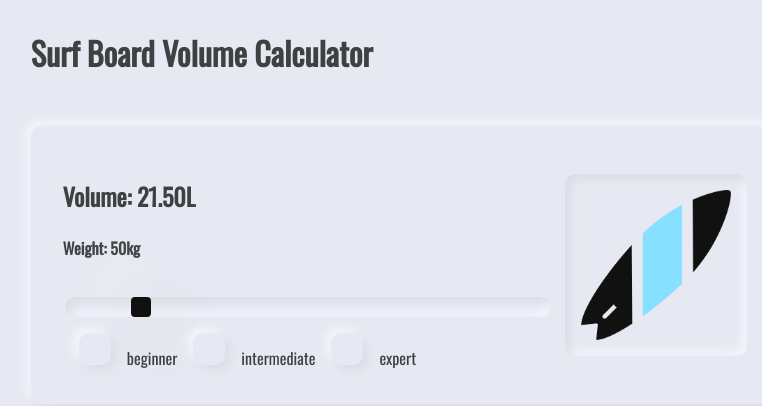
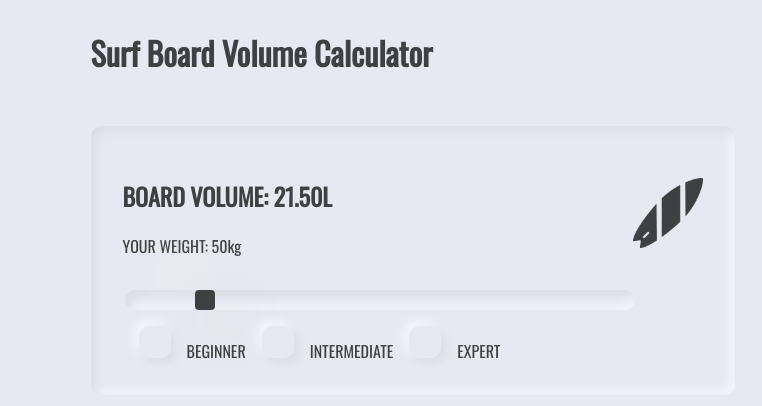
Before and after one commit to f-bog/surfboard-calculator, a React (Create React App) app: page / in a window 1280 px wide. Shown: the top 406 px of the page, without its empty margins (227-989 px from the left). Built offline with nearby package versions, Linux system fonts and the light colour scheme.

Commit message:
adjusted styling

```diff
--- a/src/App.css
+++ b/src/App.css
@@ -8,11 +8,12 @@
   margin: 50px auto;
   border-radius: 10px;
   background: #e7e9f2;
-  box-shadow: 5px 5px 10px #dbdde6, -5px -5px 10px #f3f5fe;
-  max-width: 1000;
+  box-shadow: inset 5px 5px 10px #dbdde6, inset -5px -5px 10px #f3f5fe;
+  max-width: 1000px;
+  min-width: 60%;
 }
 img {
-  margin: 1rem;
+  margin-top: 1.2rem;
 }
 .box {
   display: flex;
@@ -27,7 +28,7 @@ input.button {
   border: none;
   font-size: 1rem;
   padding: 1rem;
-  margin: 0rem 1rem;
+  margin: 0 1rem;
   border-radius: 10px;
   -webkit-appearance: none;
   -moz-appearance: none;
--- a/src/App.js
+++ b/src/App.js
@@ -11,14 +11,7 @@ function App() {
       <div className='App'>
         <Calculator />
 
-        <div className='box'>
-          <img
-            src={surfboard}
-            alt='surfboard'
-            width='150px;'
-            height='150px;'
-          ></img>
-        </div>
+        <img src={surfboard} alt='surfboard' width='70px;' height='70px;'></img>
       </div>
     </>
   );
--- a/src/components/Calculator.js
+++ b/src/components/Calculator.js
@@ -26,8 +26,8 @@ function Calculator() {
 
   return (
     <div className='controls'>
-      <h2>Volume: {(weight * skill).toFixed(2) + 'L'}</h2>
-      <h4>Weight: {weight + 'kg'}</h4>
+      <h2>BOARD VOLUME: {(weight * skill).toFixed(2) + 'L'}</h2>
+      <p>YOUR WEIGHT: {weight + 'kg'}</p>
       <RangeSlider value={weight} handler={handleWeight} />
       <SkillButton value='beginner' handler={handleButton} />
       <SkillButton value='intermediate' handler={handleButton} />
--- a/src/components/RangeSlider.css
+++ b/src/components/RangeSlider.css
@@ -17,7 +17,7 @@
   border-radius: 20%;
   height: 20px;
   width: 20px;
-  background: #121111;
+  background: #3f4042;
   box-shadow: 20px 20px 60px #c5cbcf, -20px -20px 60px #ffffff;
   cursor: pointer;
 }
@@ -27,7 +27,7 @@
   height: 20px;
   width: 20px;
   border: none;
-  background: #121111;
+  background: #3f4042;
   box-shadow: 20px 20px 60px #c5cbcf, -20px -20px 60px #ffffff;
   cursor: pointer;
   transition: all 0.2s;
@@ -35,5 +35,5 @@
 
 .range-slider::-moz-range-thumb:hover {
   transform: scale(1.2);
-  background: #53c7f0;
+  background: #53f0ce;
 }
--- a/src/components/RangeSlider.js
+++ b/src/components/RangeSlider.js
@@ -2,6 +2,7 @@ import React from 'react';
 import './RangeSlider.css';
 const RangeSlider = (props) => {
   return (
+    <label>
       <input
         className='range-slider'
         min='40'
@@ -10,6 +11,7 @@ const RangeSlider = (props) => {
         value={props.value}
         onChange={props.handler}
       ></input>
+    </label>
   );
 };
 
--- a/src/components/SkillButton.js
+++ b/src/components/SkillButton.js
@@ -10,7 +10,7 @@ const SkillButton = (props) => {
         value={props.value}
         onClick={props.handler}
       ></input>
-      {props.value}
+      {props.value.toUpperCase()}
     </label>
   );
 };
```
Also changed, not shown: src/images/surfboard-icon.png. Lines whose indentation alone changed are shown as unchanged.
